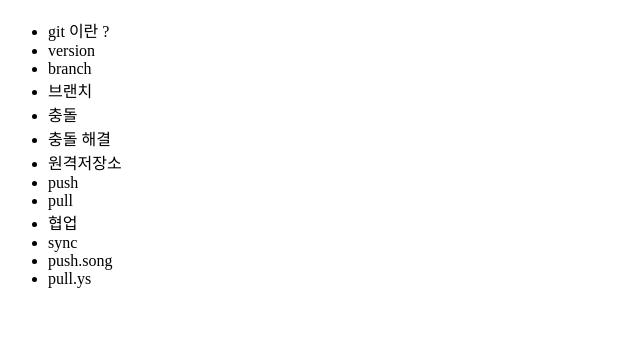
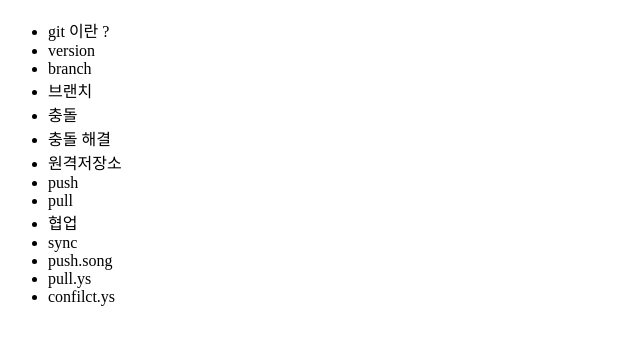
Before and after one commit to ys880526/opentutorials_git_song, a plain HTML site: page index.html in a window 1280 px wide. Shown: the part 48-390 px from the top of the page, without its empty margins (0-640 px from the left). Drawn offline with Linux system fonts and the light colour scheme.

Commit message:
conflict.ys 추가

```diff
--- a/index.html
+++ b/index.html
@@ -21,6 +21,7 @@
 			<li>  sync </li>
 			<li> push.song </li>
 			<li> pull.ys </li>
+			<li> confilct.ys </li>
 		</ul>
 	</body>
 </html>
```
